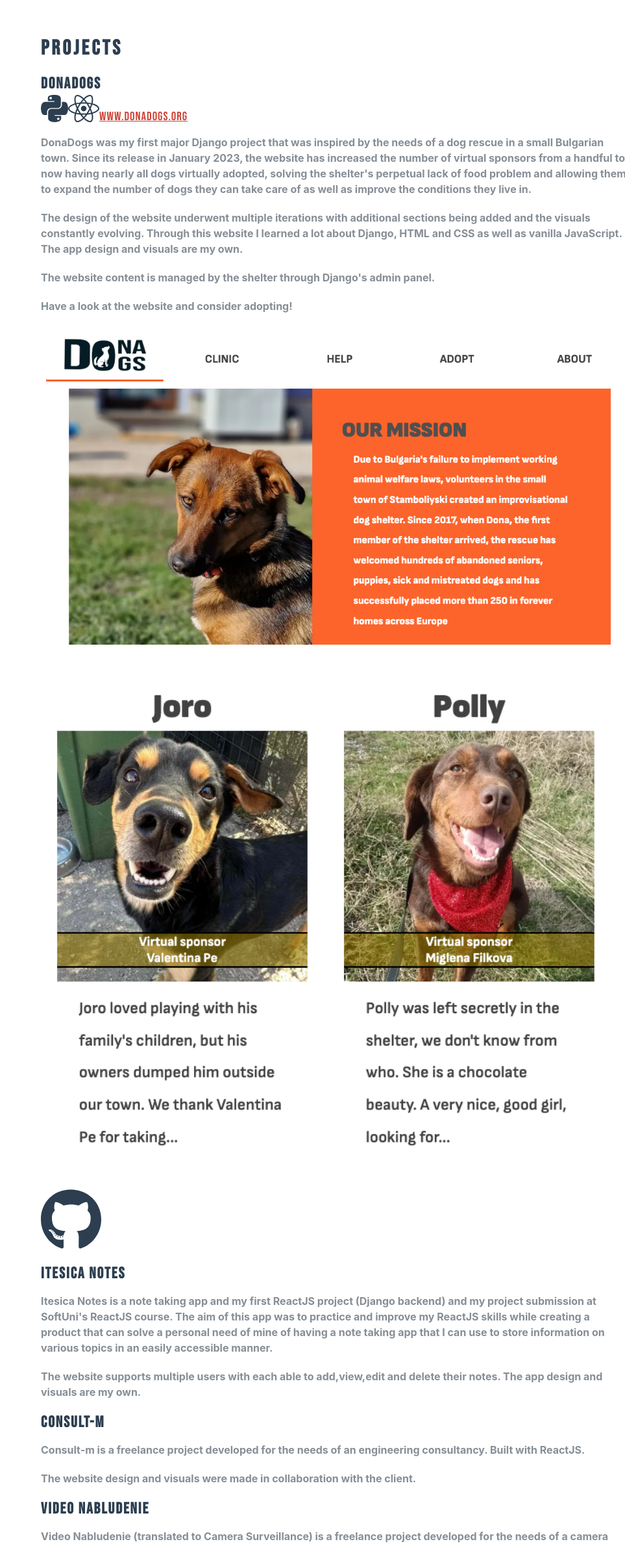
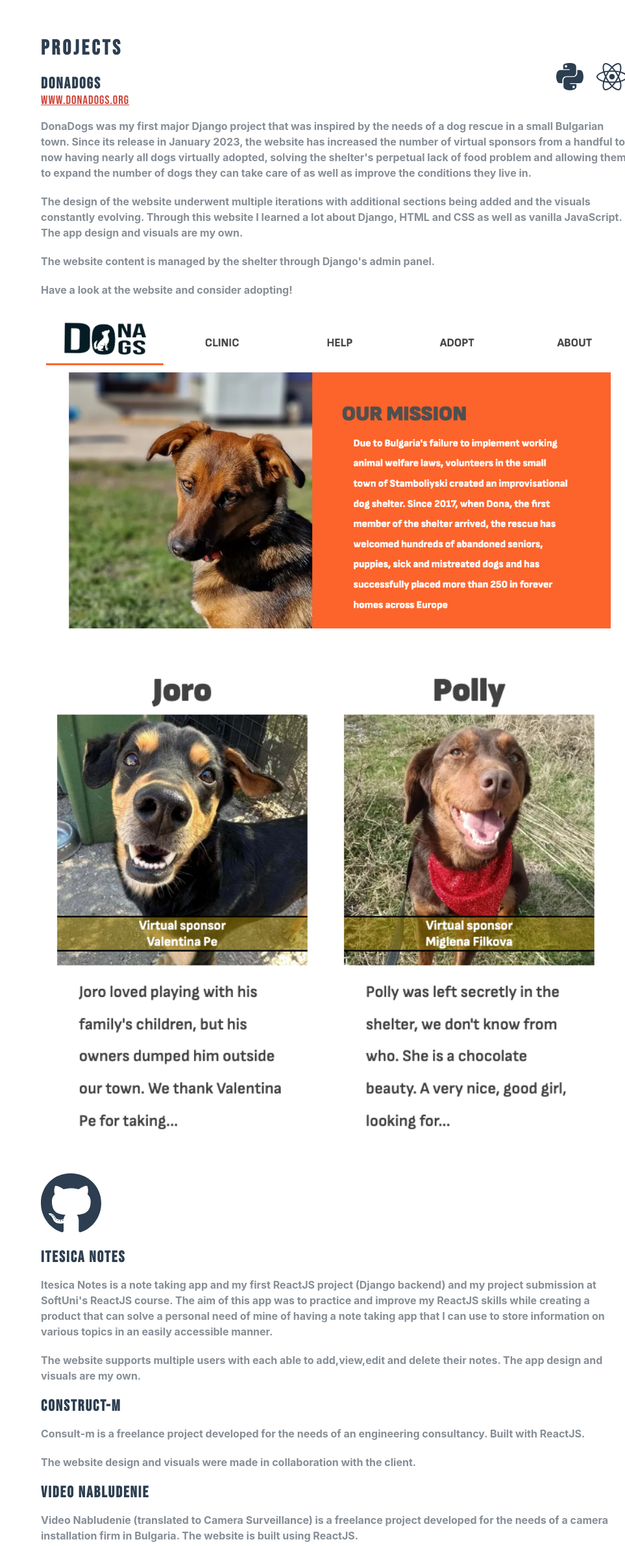
Before and after one commit to AtanasKodzhamanov/Portfolio, a React (Create React App) app: page / in a window 1280 px wide. Shown: the part 1091-3470 px from the top of the page at 65% size, without its empty margins (317-1280 px from the left). Built offline with nearby package versions, Linux system fonts and the light colour scheme; a web font is replaced by a local one.

Commit message:
space between icons

```diff
--- a/src/components/Projects.css
+++ b/src/components/Projects.css
@@ -0,0 +1,9 @@
+.title-icons{
+    display:flex;
+    justify-content: space-between;
+}
+.icons{
+    display:flex;
+    justify-content: space-between;
+    gap:20px;
+}
--- a/src/components/Projects.js
+++ b/src/components/Projects.js
@@ -5,7 +5,7 @@ import { faGithub, faPython, faJsSquare, faReact } from '@fortawesome/free-brand
 import dona1 from "../assets/dona1.png"
 import dona2 from "../assets/dona2.png"
 import { Element } from 'react-scroll';
-
+import './Projects.css';
 
 library.add(faPython, faJsSquare, faReact, faGithub);
 
@@ -14,7 +14,9 @@ const Projects = () => {
         <Element name="Projects" className="section">
             <h1>Projects</h1>
             <div>
+                <div className="title-icons">
                     <h2>DonaDogs</h2>
+                    <div className="icons">
                         <FontAwesomeIcon
                             icon={faPython}
                             size="3x"
@@ -25,6 +27,8 @@ const Projects = () => {
                             size="3x"
                             style={{ color: "#2c3e50" }}
                         />
+                    </div>
+                </div>
                 <a href="https://www.donadogs.com/en/">www.donadogs.org</a>
 
                 <p>DonaDogs was my first major Django project that was inspired by the needs of a dog rescue in a small Bulgarian town. Since its release in January 2023, the website has increased the number of virtual sponsors from a handful to now having nearly all dogs virtually adopted, solving the shelter's perpetual lack of food problem and allowing them to expand the number of dogs they can take care of as well as improve the conditions they live in.</p>
@@ -48,7 +52,7 @@ const Projects = () => {
                 <p>The website supports multiple users with each able to add,view,edit and delete their notes. The app design and visuals are my own.</p>
             </div>
             <div>
-                <h2>Consult-m</h2>
+                <h2>Construct-m</h2>
                 <p>Consult-m is a freelance project developed for the needs of an engineering consultancy. Built with ReactJS. </p>
                 <p>The website design and visuals were made in collaboration with the client.</p>
             </div>
```
Lines whose indentation alone changed are shown as unchanged.
